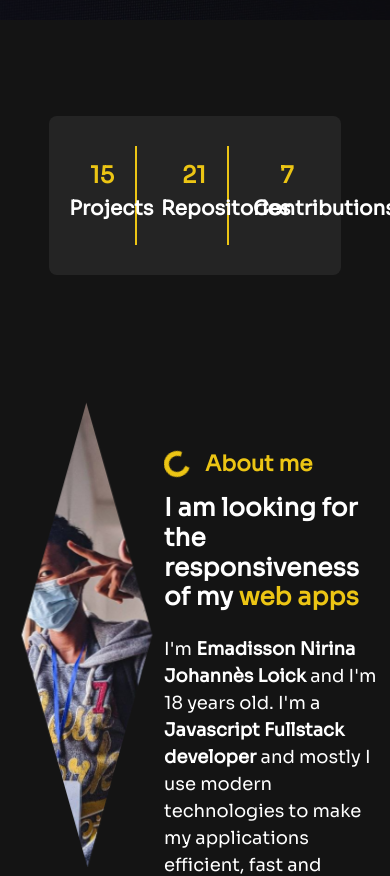
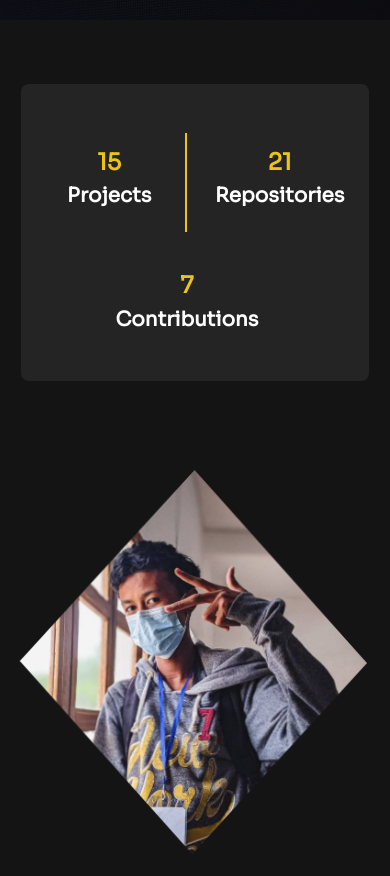
Before and after one commit to KiritoEM/JohanEmades-portfolio, a Next.js app: page / in a window 390 px wide. Shown: the part 820-1696 px from the top of the page. Built offline with nearby package versions, Linux system fonts and the light colour scheme.

Commit message:
add responsiveness to about

```diff
--- a/src/components/home-about/About.tsx
+++ b/src/components/home-about/About.tsx
@@ -7,13 +7,13 @@ const About = (): JSX.Element => {
     <section id="home-about">
       <div id="home-about__container">
         <Fade bottom cascade>
-          <div className="row">
-            <div className="col-5">
+          <div className="row gy-4 gy-md-2">
+            <div className="col-md-5">
               <div className="section-cover">
                 <img src="/images/pdp.jpg" alt="" />
               </div>
             </div>
-            <div className="col-7">
+            <div className="col-md-7">
               <div className="section-header">
                 <div className="subtitle">
                   <div className="spinner"></div>
--- a/src/components/home-hero/Hero.tsx
+++ b/src/components/home-hero/Hero.tsx
@@ -67,7 +67,7 @@
             </Fade>
 
             <Fade right>
-              <div className="col-md-3 col-lg-6">
+              <div className="d-none d-md-flex col-md-3 col-lg-6">
                 <div className="section-cover">
                   <img src="/images/MERN_couv.jpg" alt="" />
                 </div>
--- a/src/components/home-overview/Overview.tsx
+++ b/src/components/home-overview/Overview.tsx
@@ -19,7 +19,7 @@ const Overview = (): JSX.Element => {
       const interval = setInterval(() => {
         setCounts((prevCounts) =>
           prevCounts.map((prevCount, index) =>
-            prevCount < overviewData[index].statisitic
+            prevCount < overviewData[index].statistic
               ? prevCount + 1
               : prevCount
           )
@@ -40,9 +40,9 @@ const Overview = (): JSX.Element => {
   return (
     <section id="home-overview">
       <div id="home-overview__container">
-        <div className="row" ref={ref}>
+        <div className="row gx-3 gy-4 gy-md-2" ref={ref}>
           {overviewData.map((item, index) => (
-            <div className="col-4" key={index}>
+            <div className="col-6 col-md-4" key={index}>
               <div className="overview-item" id={item.id}>
                 <h3>{counts[index]}</h3>
                 <h5>{item.label}</h5>
--- a/src/helpers/dataHelper.ts
+++ b/src/helpers/dataHelper.ts
@@ -40,11 +40,11 @@ export default function dataHelper() {
     { label: "Contact", icon: faEnvelope, id: "btn-contact" },
   ];
 
-    const overviewData = [
-      { label: "Projects", statisitic: 15 },
-      { label: "Repositories", statisitic: 21 },
-      { label: "Contributions", statisitic: 7, id: "last-column" },
-    ];
+  const overviewData = [
+    { label: "Projects", statistic: 15 },
+    { label: "Repositories", statistic: 21, id: "second-column" },
+    { label: "Contributions", statistic: 7, id: "last-column" },
+  ];
 
   const journeyData: IjourneyData[] = [
     {
@@ -85,7 +85,11 @@ export default function dataHelper() {
     },
   ];
 
-  const socialIcons = [{ icon: "/images/facebook .png" }, { icon: "/images/github.png" }, { icon: "/images/linkedin.png" }];
+  const socialIcons = [
+    { icon: "/images/facebook .png" },
+    { icon: "/images/github.png" },
+    { icon: "/images/linkedin.png" },
+  ];
 
   return { navItems, overviewData, journeyData, previewTechno, socialIcons };
 }
--- a/src/styles/home/About.scss
+++ b/src/styles/home/About.scss
@@ -10,6 +10,10 @@
         padding-top: 2rem;
         padding-bottom: 3rem;
         @include container;
+
+        @include screen(small) {
+            padding-top: 1.5rem;
+          }
 
         .col-7 {
             margin: 0;
@@ -27,6 +31,10 @@
             overflow: hidden;
             clip-path: polygon(50% 0%, 100% 50%, 50% 100%, 0% 50%);
             animation: oscillateImage 4s linear infinite;
+
+            @include screen(small) {
+                height: 24rem;
+            }
 
             @keyframes oscillateImage {
                 0% {
--- a/src/styles/home/hero.scss
+++ b/src/styles/home/hero.scss
@@ -29,6 +29,7 @@
     }
 
     &__container {
+        position: relative;
         width: 100%;
         z-index: 15;
         height: 100%;
--- a/src/styles/home/overview.scss
+++ b/src/styles/home/overview.scss
@@ -9,6 +9,11 @@
     padding-bottom: 6rem;
     @include container;
 
+    @include screen(small) {
+      padding-top: 4rem;
+      padding-bottom: 4rem;
+    }
+
     .row {
       width: 84%;
       margin: auto;
@@ -19,6 +24,15 @@
       padding-left: 8px;
       padding-right: 8px;
       border-radius: 8px;
+
+      @include screen(small) {
+        width: 100%;
+        padding-top: 25px;
+        padding-bottom: 25px;
+        padding-left: 4px;
+        padding-right: 4px;
+        border-radius: 8px;
+      }
 
       .overview-item {
         width: 100%;
@@ -41,6 +55,18 @@
 
     #last-column {
       border-right: 0;
+      width: 100%;
+
+      @include screen(small) {
+        margin-left: 50%;
+      }
+    }
+
+    #second-column {
+
+      @include screen(small) {
+        border-right: 0;
+      }
     }
   }
 }
```
